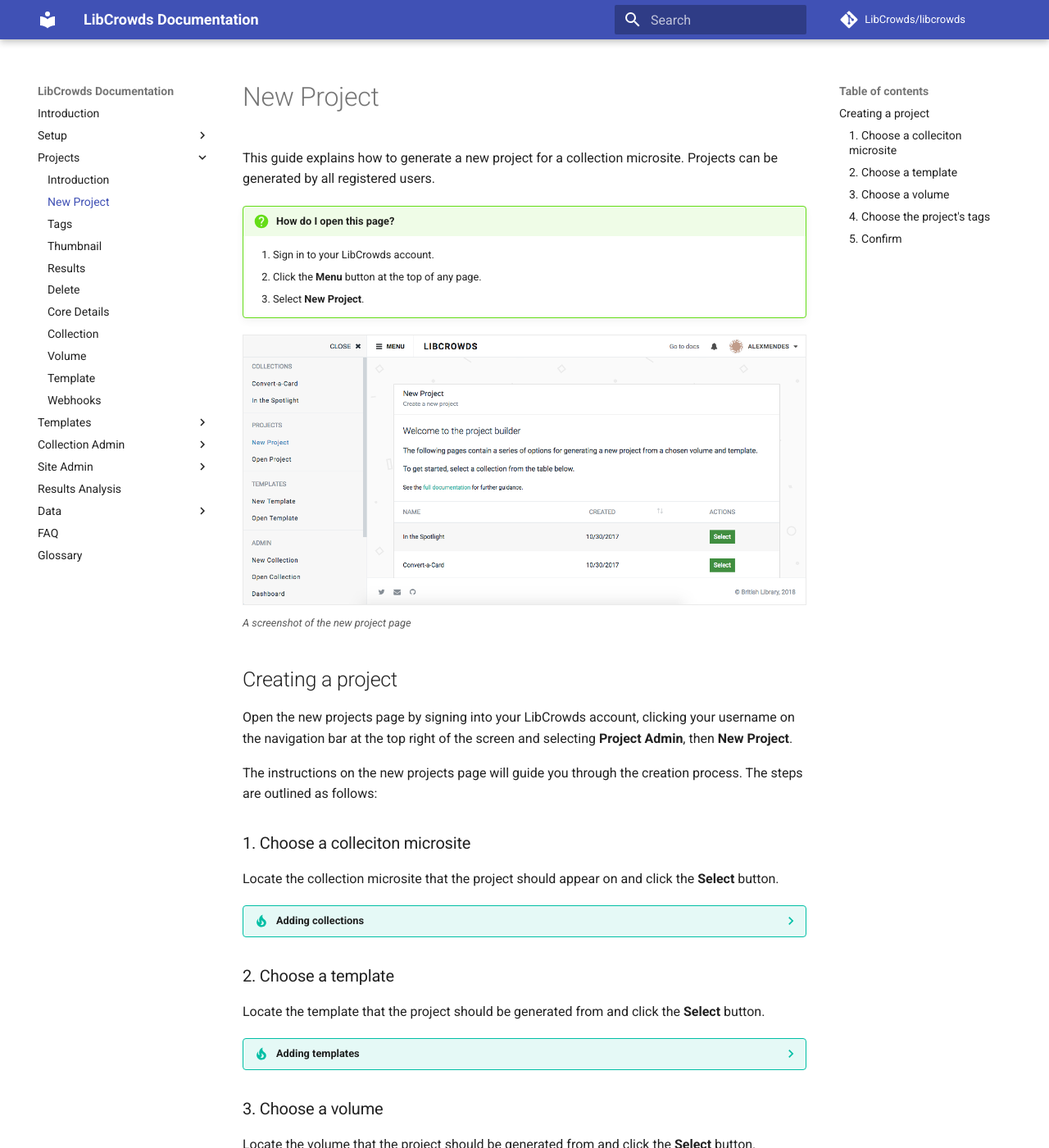
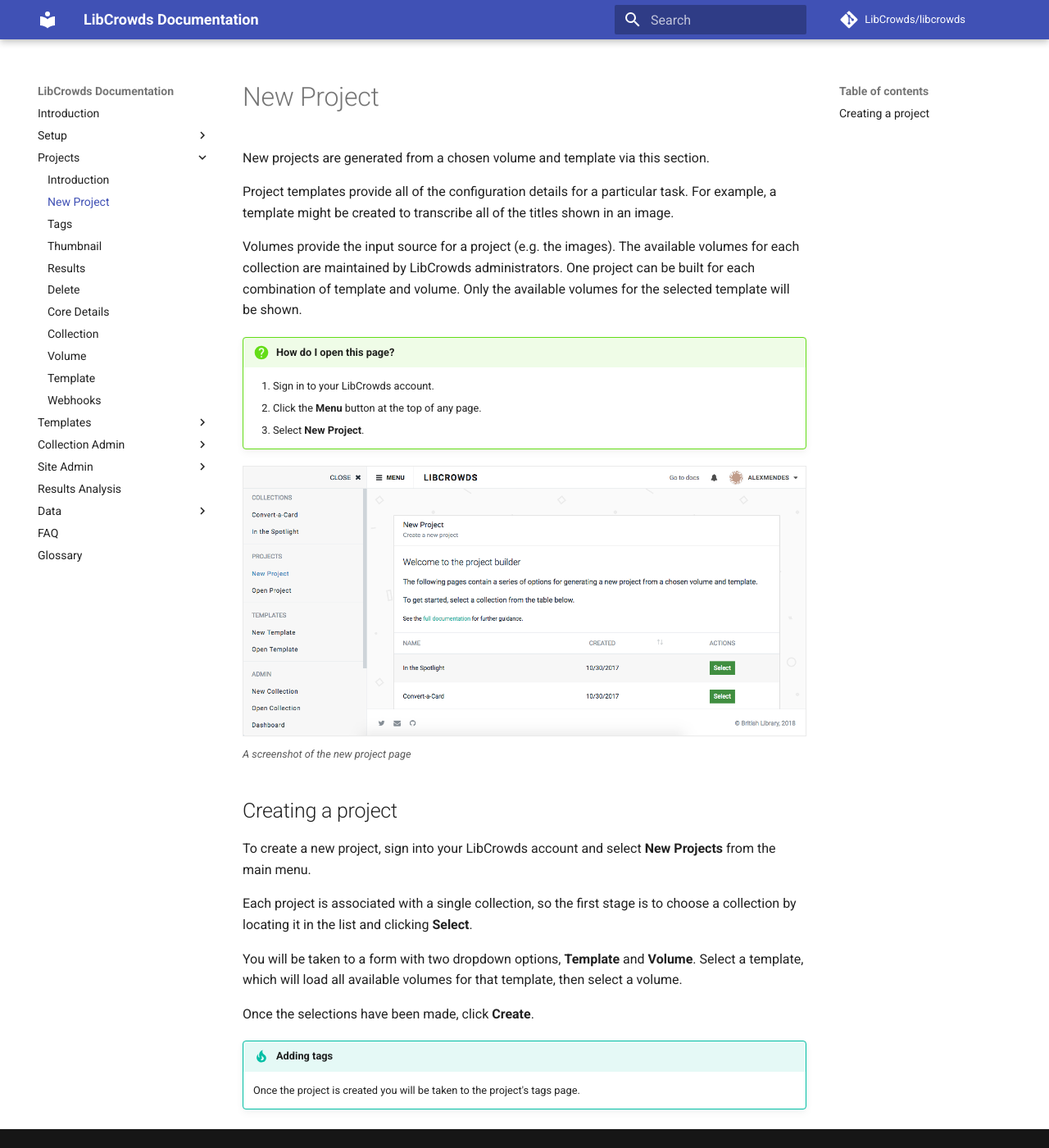
Before and after one commit to LibCrowds/docs, an MkDocs documentation site: the page built from docs/projects/new.md, in a window 1280 px wide and 1400 px high. Shown: the whole window at 82% size. Built offline with MkDocs 1.6.1 and Material for MkDocs 9.7.7, drawn with Linux system fonts in a browser that asks for light colours; comment, search, counter and statistics services are not loaded; old or Windows-style settings are respelled for this version of MkDocs; some of the changed text lies outside the part shown.

Commit message:
Update new project docs

```diff
--- a/docs/projects/new.md
+++ b/docs/projects/new.md
@@ -1,5 +1,13 @@
-This guide explains how to generate a new project for a collection microsite.
-Projects can be generated by all registered users.
+New projects are generated from a chosen volume and template via this section.
+
+Project templates provide all of the configuration details for a particular
+task. For example, a template might be created to transcribe all of the titles
+shown in an image.
+
+Volumes provide the input source for a project (e.g. the images). The available
+volumes for each collection are maintained by LibCrowds administrators.
+One project can be built for each combination of template and volume.
+Only the available volumes for the selected template will be shown.
 
 !!! question "How do I open this page?"
 
@@ -7,69 +15,23 @@
     2. Click the **Menu** button at the top of any page.
     3. Select **New Project**.
 
-
 ![A screenshot of the new project page](/assets/img/project/new.png?raw=true)
 <br><small>*A screenshot of the new project page*</small>
 
 ## Creating a project
 
-Open the new projects page by signing into your LibCrowds account, clicking
-your username on the navigation bar at the top right of the screen and
-selecting **Project Admin**, then **New Project**.
+To create a new project, sign into your LibCrowds account and select
+**New Projects** from the main menu.
 
-The instructions on the new projects page will guide you through the creation
-process. The steps are outlined as follows:
+Each project is associated with a single collection, so the first stage is to
+choose a collection by locating it in the list and clicking **Select**.
 
-### 1. Choose a colleciton microsite
+You will be taken to a form with two dropdown options, **Template** and
+**Volume**. Select a template, which will load all available volumes for that
+template, then select a volume.
 
-Locate the collection microsite that the project should appear on and click
-the **Select** button.
+Once the selections have been made, click **Create**.
 
-??? tip "Adding collections"
+!!! tip "Adding tags"
 
-    Collections are created by administrators (see the
-    [New Collection](/collections/new.md) guide). If
-    you don't have administrator rights and you think a new collection is
-    required you can get in touch by clicking the email icon in the footer
-    of any page.
-
-### 2. Choose a template
-
-Locate the template that the project should be generated from and click
-the **Select** button.
-
-??? tip "Adding templates"
-
-    See the [Project Templates](/templates/introduction) for more information
-    about how to create new templates.
-
-### 3. Choose a volume
-
-Locate the volume that the project should be generated from and click
-the **Select** button.
-
-??? tip "Adding volumes"
-
-    The available volumes for a collection can be set by administrators (see
-    the [Collection Volumes](/collections/volumes.md) guide). If you
-    don't have administrator rights and you would like to request a new volume
-    you can get in touch by clicking the email icon in the footer
-    of any page.
-
-### 4. Choose the project's tags
-
-Select some tags to help the project be more easily located, then click the
-**Next** button.
-
-??? tip "Adding tags"
-
-    The available tags for a collection can be set by administrators (see
-    the [Collection Tags](/collections/tags.md) guide). If you don't
-    have administrator rights and you would like to request an new tag you can
-    get in touch by clicking the email icon in the page footer.
-
-### 5. Confirm
-
-When the **Create** button is clicked the project will be generated. If the
-project is to contain a large amount of tasks you will recieve an email when
-the process is complete.
+    Once the project is created you will be taken to the project's tags page.
```
